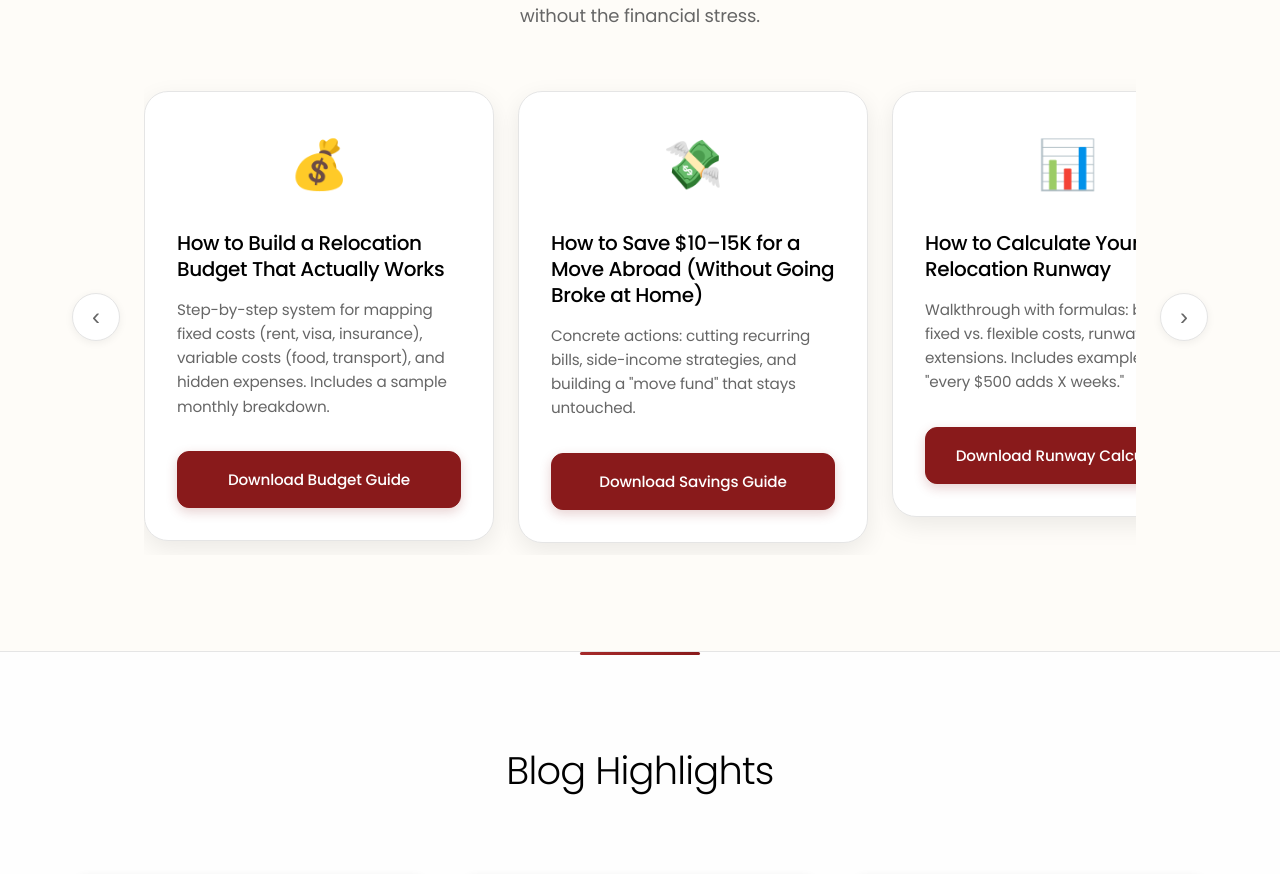
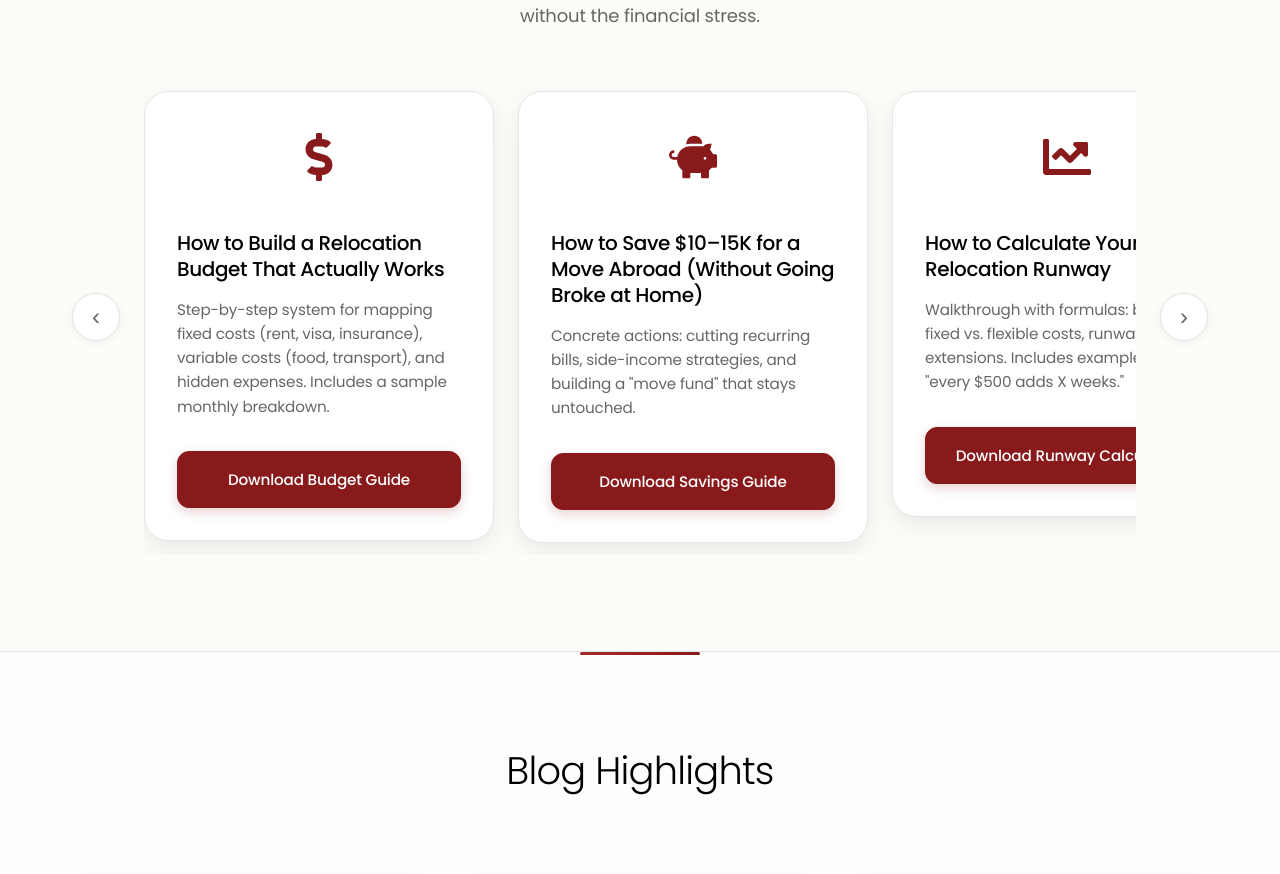
Before and after one commit to dinardavis/tlsg, a React (Create React App) app: page / in a window 1280 px wide. Shown: the part 1424-2298 px from the top of the page. Built offline with nearby package versions, Linux system fonts and the light colour scheme.

Commit message:
Edit resources carousel

```diff
--- a/src/components/ResourcesCarousel.js
+++ b/src/components/ResourcesCarousel.js
@@ -1,4 +1,11 @@
 import React, { useState, useRef } from "react";
+import {
+  FaDollarSign,
+  FaPiggyBank,
+  FaChartLine,
+  FaExclamationTriangle,
+  FaHome,
+} from "react-icons/fa";
 
 function ResourcesCarousel() {
   const [currentIndex, setCurrentIndex] = useState(0);
@@ -10,7 +17,7 @@ function ResourcesCarousel() {
       title: "How to Build a Relocation Budget That Actually Works",
       description:
         "Step-by-step system for mapping fixed costs (rent, visa, insurance), variable costs (food, transport), and hidden expenses. Includes a sample monthly breakdown.",
-      icon: "💰",
+      icon: <FaDollarSign style={{ color: "var(--primary)" }} />,
       downloadText: "Download Budget Guide",
     },
     {
@@ -19,16 +26,15 @@ function ResourcesCarousel() {
         "How to Save $10–15K for a Move Abroad (Without Going Broke at Home)",
       description:
         'Concrete actions: cutting recurring bills, side-income strategies, and building a "move fund" that stays untouched.',
-      icon: "💸",
+      icon: <FaPiggyBank style={{ color: "var(--primary)" }} />,
       downloadText: "Download Savings Guide",
     },
     {
       id: 3,
-      title:
-        "How to Calculate Your Relocation Runway",
+      title: "How to Calculate Your Relocation Runway",
       description:
         'Walkthrough with formulas: burn rate, fixed vs. flexible costs, runway extensions. Includes examples like "every $500 adds X weeks."',
-      icon: "📊",
+      icon: <FaChartLine style={{ color: "var(--primary)" }} />,
       downloadText: "Download Runway Calculator",
     },
     {
@@ -36,7 +42,7 @@ function ResourcesCarousel() {
       title: "How to Avoid the Top 7 Financial Pitfalls When Relocating",
       description:
         "Covers ATM/FX fees, bad leases, overpaying for insurance, scams, emergency fund gaps, and forgetting debt obligations.",
-      icon: "⚠️",
+      icon: <FaExclamationTriangle style={{ color: "var(--primary)" }} />,
       downloadText: "Download Pitfalls Guide",
     },
     {
@@ -44,7 +50,7 @@ function ResourcesCarousel() {
       title: "How to Find an Apartment Abroad Without Losing Your Deposit",
       description:
         "Steps: where to search, how to verify legitimacy, negotiating terms, what to look out for in contracts, and red flags to walk away from.",
-      icon: "🏠",
+      icon: <FaHome style={{ color: "var(--primary)" }} />,
       downloadText: "Download Apartment Guide",
     },
   ];
```
